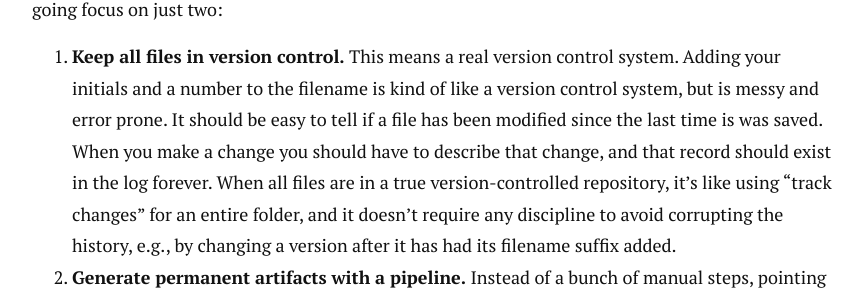
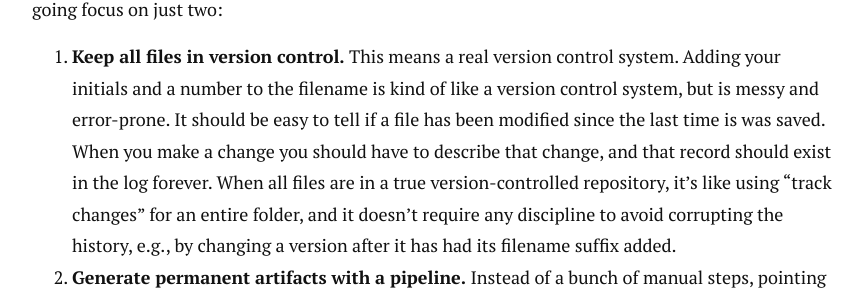
Before and after one commit to petebachant/petebachant.github.io, a Jekyll site: the page built from _posts/2024-11-14-office-repro.markdown, in a window 1280 px wide and 900 px high, scrolled down 1905 px. Shown: the part 216-515 px from the top of the window, without its empty margins (208-1071 px from the left). Built offline with Jekyll 4.4.1, drawn with Linux system fonts in a browser that asks for light colours; nearby versions of some CDN libraries; comment, search, counter and statistics services are not loaded; some of the changed text lies outside the part shown.

Commit message:
Tweak wording

```diff
--- a/_posts/2024-11-14-office-repro.markdown
+++ b/_posts/2024-11-14-office-repro.markdown
@@ -56,7 +56,7 @@ we're going focus on just two:
 1. **Keep all files in version control.**
   This means a real version control system.
   Adding your initials and a number to the filename
-  is kind of like a version control system, but is messy and error prone.
+  is kind of like a version control system, but is messy and error-prone.
   It should be easy to tell if a file has been modified since the last time
   is was saved.
   When you make a change you should have to describe that change,
```
Also changed, not shown: other parts of _posts/2024-11-14-office-repro.markdown (+1 -1 lines).
